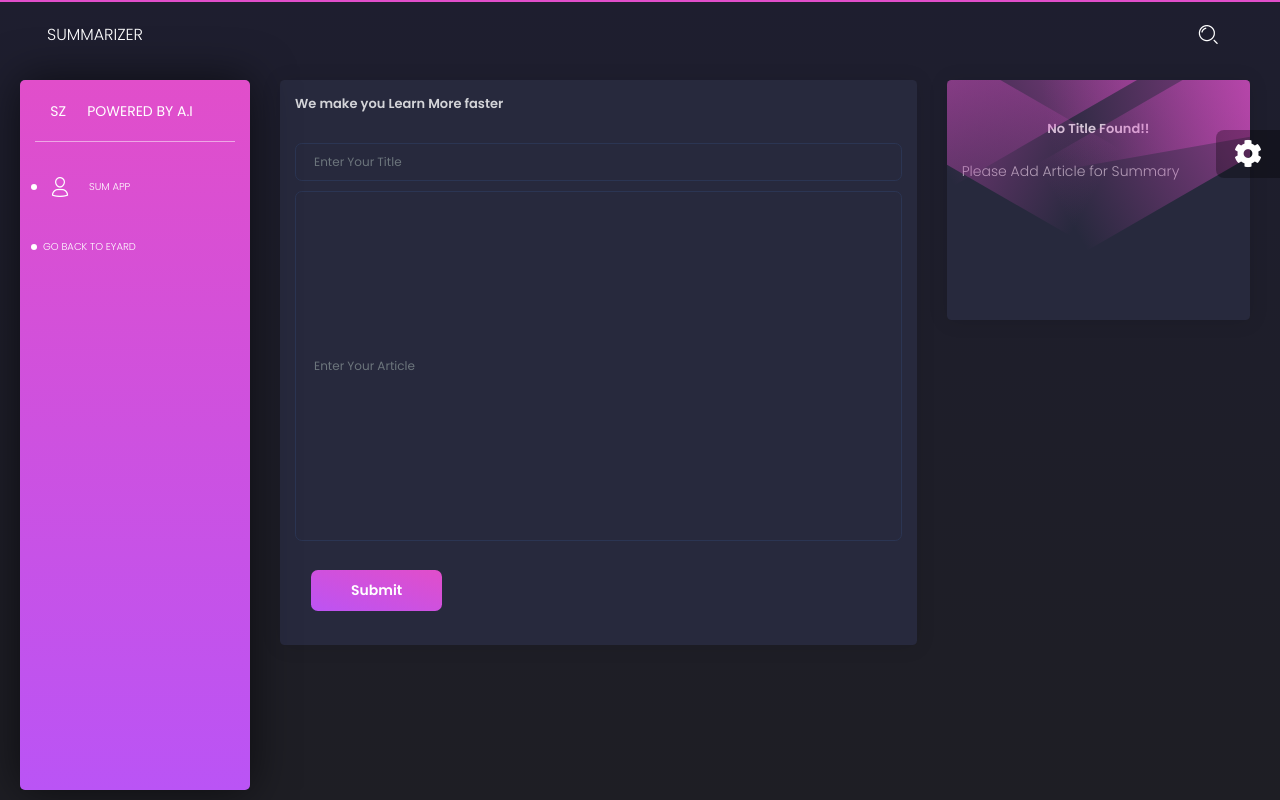
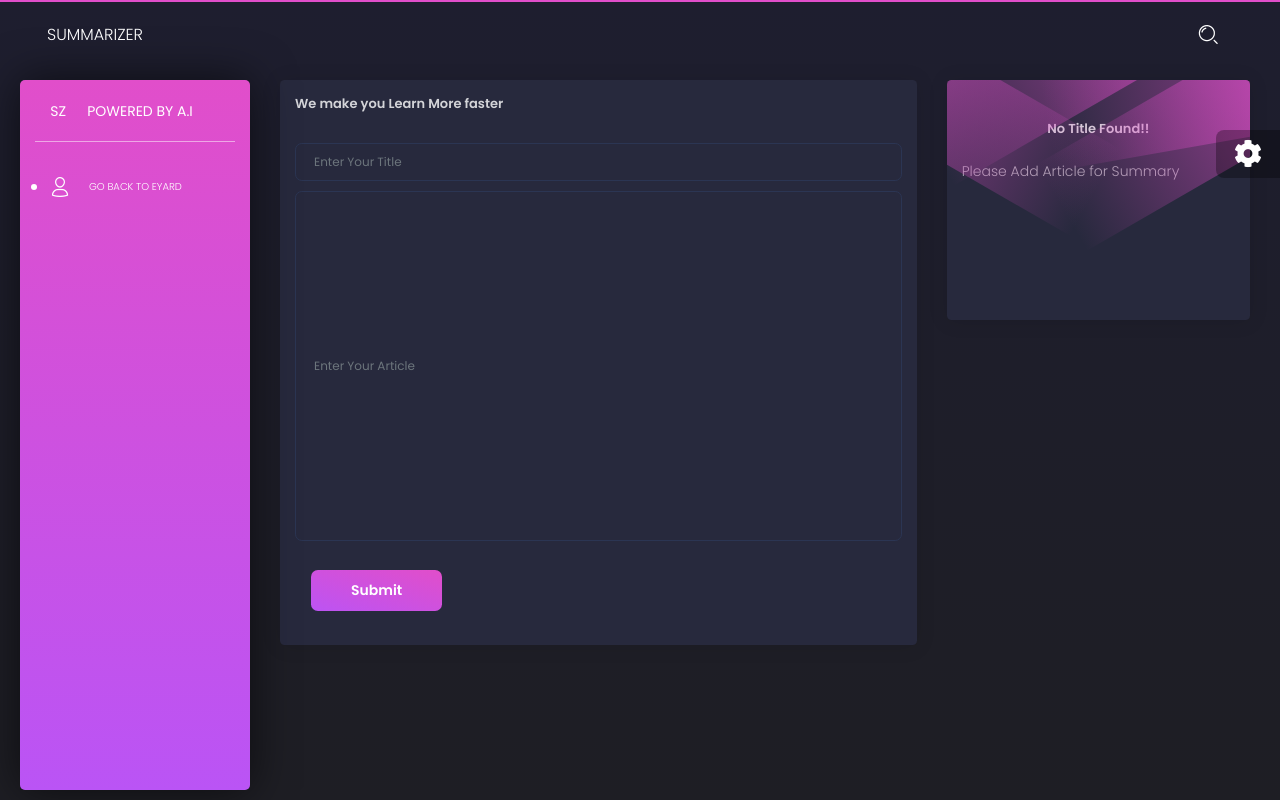
Before and after one commit to eyard111/sumapp, a Flask app: page / in a window 1280 px wide. Run offline with Flask 2, Linux system fonts and the light colour scheme; some libraries are stand-ins or nearby versions.

Commit message:
Update index.html

```diff
--- a/templates/index.html
+++ b/templates/index.html
@@ -42,16 +42,11 @@
           <li class="active ">
             <a href="https://www.eyard.in">
               <i class="tim-icons icon-single-02"></i>
-              <p>SUM APP</p>
+              <p>Go Back to Eyard</p>
             </a>
           </li>
 
-            <li class="active ">
-            <a href="https://www.eyard.in">
-              <i class="tim-icons icon-single-01"></i>
-              <p>Go Back to Eyard</p>
-            </a>
-          </li>
+
 
 
 
```
